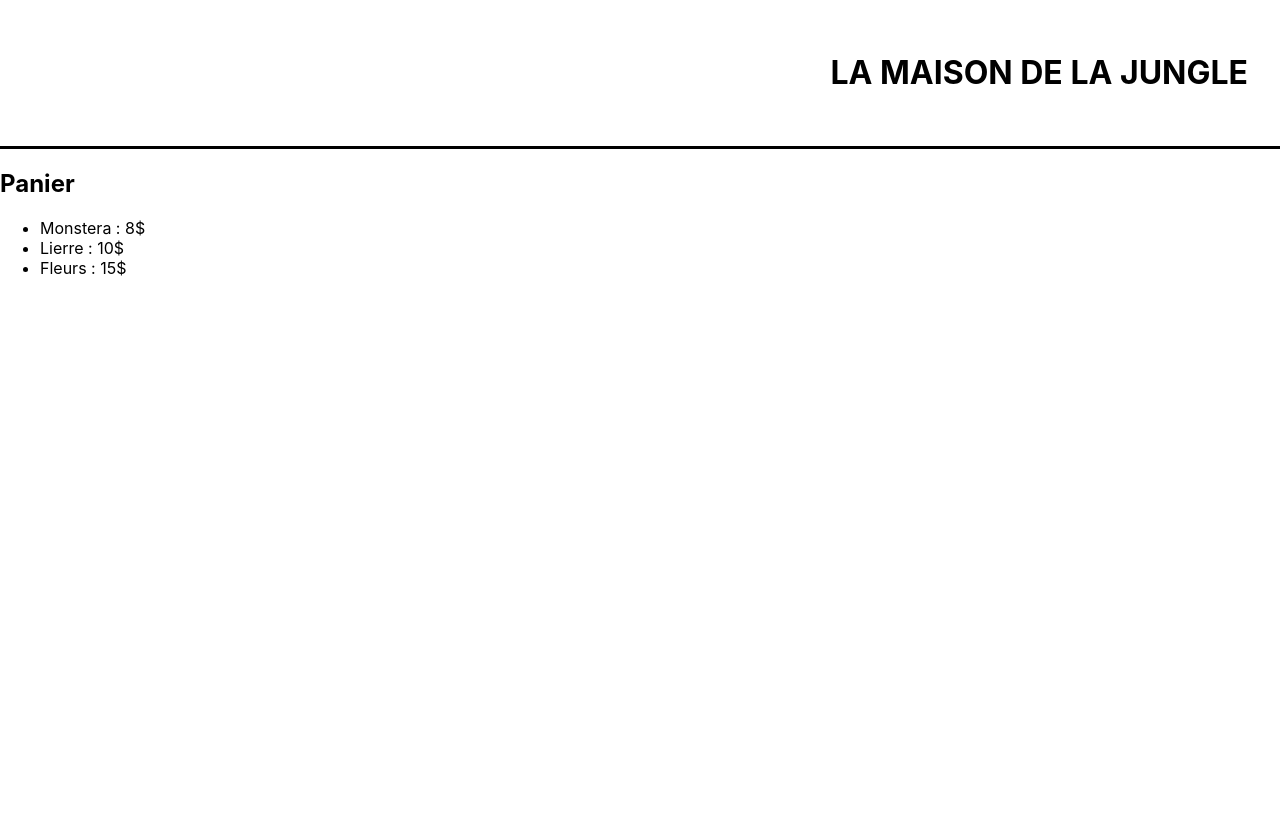
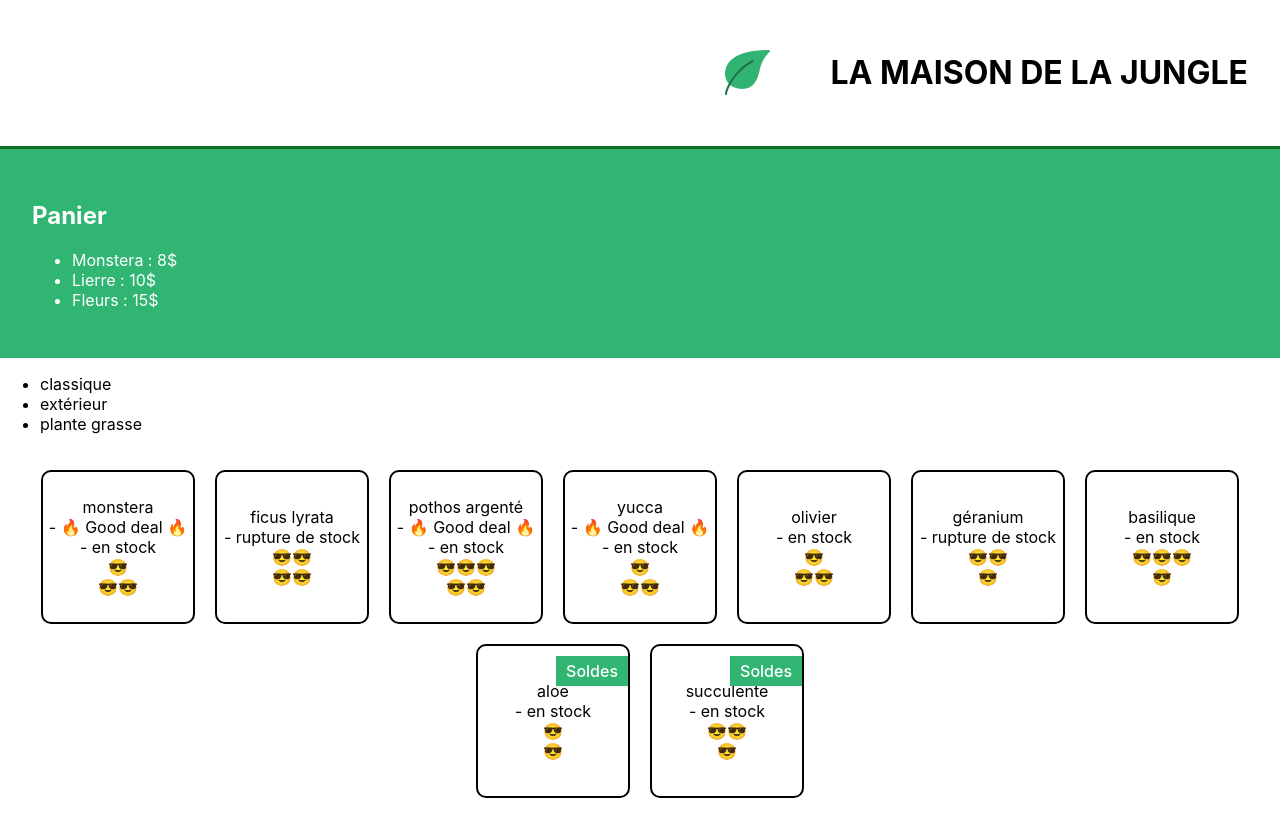
Before and after one commit to Malo-cyber/react_app, a React app in the folder first-app/: page / in a window 1280 px wide. Before the commit the page ends 800 px from the top, so only its background shows below. Built offline with nearby package versions, Linux system fonts and the light colour scheme.

Commit message:
props a la con

```diff
--- a/first-app/src/components/App.js
+++ b/first-app/src/components/App.js
@@ -1,9 +1,10 @@
 import Banner from './Banner'
 import Cart from './Cart'
+import ShoppingList from './ShoppingList'
 
 
 function App() {
-  return (<div><Banner /> <Cart /></div>)
+  return (<div><Banner /> <Cart /> <ShoppingList /></div>)
 }
 
 export default App;
--- a/first-app/src/components/Banner.js
+++ b/first-app/src/components/Banner.js
@@ -1,9 +1,12 @@
 import '../styles/Banner.css'
+import logo from '../assets/logo.png'
 
 function Banner (){
     const titre = 'La maison de la jungle'
-    return (<div className="lmj-banner">
-        <h1>{titre.toLocaleUpperCase()}</h1>
-    </div>)
+    return (
+        <div className="lmj-banner">
+            <img src={logo} alt='la maison de la jungle' className='lmj-logo' />
+            <h1 className='lmj-title'>{titre.toLocaleUpperCase()}</h1>
+        </div>)
 }
 export default Banner
--- /dev/null
+++ b/first-app/src/components/CareScale.js
@@ -0,0 +1,20 @@
+function CareScale(props){
+
+    const {scaleValue, careType} = props
+    const range = [1,2,3]
+
+    const scaleType = careType === 'water' ? '💧' : '😎'
+
+
+    return (
+        <div>
+            {range.map((rangeElem) =>
+                scaleValue >= rangeElem ? (
+                    <span key = {rangeElem.toString()}>{scaleType}</span>
+                ) : null
+            )}
+        </div>
+    )
+}
+
+export default CareScale
--- a/first-app/src/components/Cart.js
+++ b/first-app/src/components/Cart.js
@@ -1,9 +1,11 @@
+import '../styles/Cart.css'
+
 function Cart() {
     const monsteraPrice = 8
     const ivyPrice = 10
     const flowePrice = 15
-    return (<div>
-        <h2> Panier </h2>
+    return (<div className="lmj-cart">
+        <h2 className='lmj-cart-title'> Panier </h2>
         <ul>
             <li>Monstera : {monsteraPrice}$</li>
             <li>Lierre : {ivyPrice}$</li>
--- /dev/null
+++ b/first-app/src/components/ShoppingList.js
@@ -0,0 +1,40 @@
+import {plantList} from '../datas/plantList'
+import '../styles/ShoppingList.css'
+import CareScale from './CareScale'
+
+
+
+function ShoppingList(){
+
+    const categories = plantList.reduce(
+        (acc, plant) =>
+            acc.includes(plant.category) ? acc : acc.concat(plant.category),
+        []
+    )
+
+    return (
+            <div>
+                <ul>
+                    {categories.map((cat) => (
+                        <li key={cat}>{cat}</li>
+                    ))}
+                </ul>
+                <ul className='lmj-plant-list'>
+                    {plantList.map((plant) => (
+
+                    <li key={plant.id} className='lmj-plant-item'>
+                        {plant.name}
+                        {plant.isBestSale && <span> - 🔥 Good deal 🔥</span>}
+                        {plant.isAvailable ? <span> - en stock </span> : <span> - rupture de stock</span>}
+                        {plant.isSolde && <div className='lmj-sales'>Soldes</div> }
+                        <CareScale className='light' scaleValue={plant.light} />
+                        <CareScale className='water' scaleValue={plant.water} />
+                    </li>
+                    ))}
+                </ul>
+
+            </div>
+
+    )
+}
+export default ShoppingList
--- /dev/null
+++ b/first-app/src/datas/plantList.js
@@ -0,0 +1,92 @@
+export const plantList = [
+	{
+		name: 'monstera',
+		category: 'classique',
+		id: '1ed',
+        isBestSale: true,
+        isAvailable: true,
+        isSolde : false,
+        light : 1,
+        water : 2
+	},
+	{
+		name: 'ficus lyrata',
+		category: 'classique',
+		id: '2ab',
+        isBestSale: false,
+        isAvailable: false,
+        isSolde : false,
+        light : 2,
+        water : 2
+	},
+	{
+		name: 'pothos argenté',
+		category: 'classique',
+		id: '3sd',
+        isBestSale: true,
+        isAvailable: true,
+        isSolde : false,
+        light : 3,
+        water : 2
+	},
+	{
+		name: 'yucca',
+		category: 'classique',
+		id: '4kk',
+        isBestSale: true,
+        isAvailable: true,
+        isSolde : false,
+        light : 1,
+        water : 2
+	},
+	{
+		name: 'olivier',
+		category: 'extérieur',
+		id: '5pl',
+        isBestSale: false,
+        isAvailable: true,
+        isSolde : false,
+        light : 1,
+        water : 2
+	},
+	{
+		name: 'géranium',
+		category: 'extérieur',
+		id: '6uo',
+        isBestSale: false,
+        isAvailable: false,
+        isSolde : false,
+        light : 2,
+        water : 1
+	},
+	{
+		name: 'basilique',
+		category: 'extérieur',
+		id: '7ie',
+        isBestSale: false,
+        isAvailable: true,
+        isSolde : false,
+        light : 3,
+        water : 1
+	},
+	{
+		name: 'aloe',
+		category: 'plante grasse',
+		id: '8fp',
+        isBestSale: false,
+        isAvailable: true,
+        isSolde : true,
+        light : 1,
+        water : 1
+	},
+	{
+		name: 'succulente',
+		category: 'plante grasse',
+		id: '9vn',
+        isBestSale: false,
+        isAvailable: true,
+        isSolde : true,
+        light : 2,
+        water : 1
+	}
+]
--- a/first-app/src/styles/Banner.css
+++ b/first-app/src/styles/Banner.css
@@ -1,6 +1,22 @@
 .lmj-banner {
-    color: black;
-    text-align: right;
-    padding : 32px;
-    border-bottom: solid 3px black;
+	color: black;
+	text-align: right;
+	padding: 32px;
+	border-bottom: solid 3px rgb(14, 110, 35);
+	display: flex;
+	justify-content: flex-end;
+	flex-direction: row;
+	align-items: center;
 }
+
+.lmj-title {
+	padding-left: 60px;
+}
+
+.lmj-logo {
+
+    padding: 0px;
+	height: 45px;
+	width: 45px;
+
+}
--- /dev/null
+++ b/first-app/src/styles/Cart.css
@@ -0,0 +1,7 @@
+.lmj-cart {
+    padding : 32px;
+    background-color : #31b572;
+    color : white;
+
+
+}
--- /dev/null
+++ b/first-app/src/styles/ShoppingList.css
@@ -0,0 +1,31 @@
+.lmj-plant-list {
+	list-style-type: none;
+	padding: 10px;
+	display: flex;
+	flex-wrap: wrap;
+    justify-content: center;
+
+}
+
+.lmj-plant-item {
+	border: solid 2px black;
+	border-radius: 10px;
+	height: 150px;
+	width: 150px;
+	margin: 10px;
+	display: flex;
+	align-items: center;
+	justify-content: center;
+	flex-direction: column;
+	position: relative;
+}
+
+.lmj-sales {
+	position: absolute;
+	right: 0px;
+	top: 10px;
+	font-weight: 500;
+	color: white;
+	padding: 5px 10px;
+	background-color: #31b572;
+}
```
Also changed, not shown: first-app/src/assets/logo.png (added).
